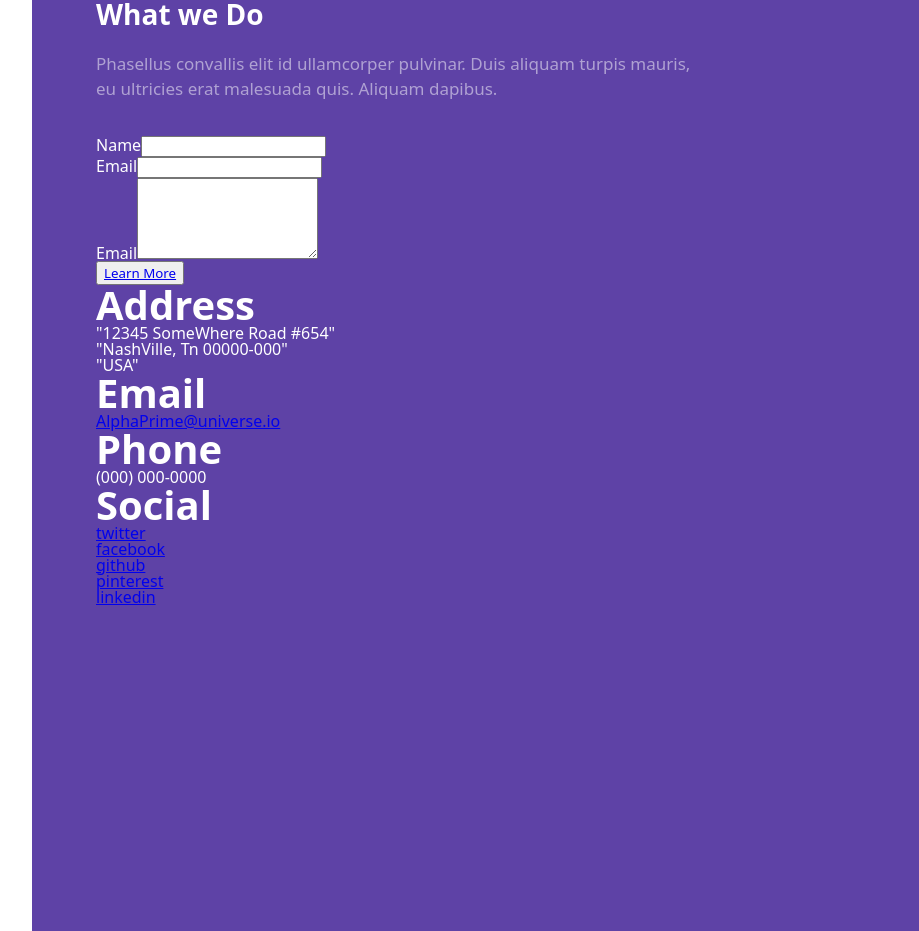
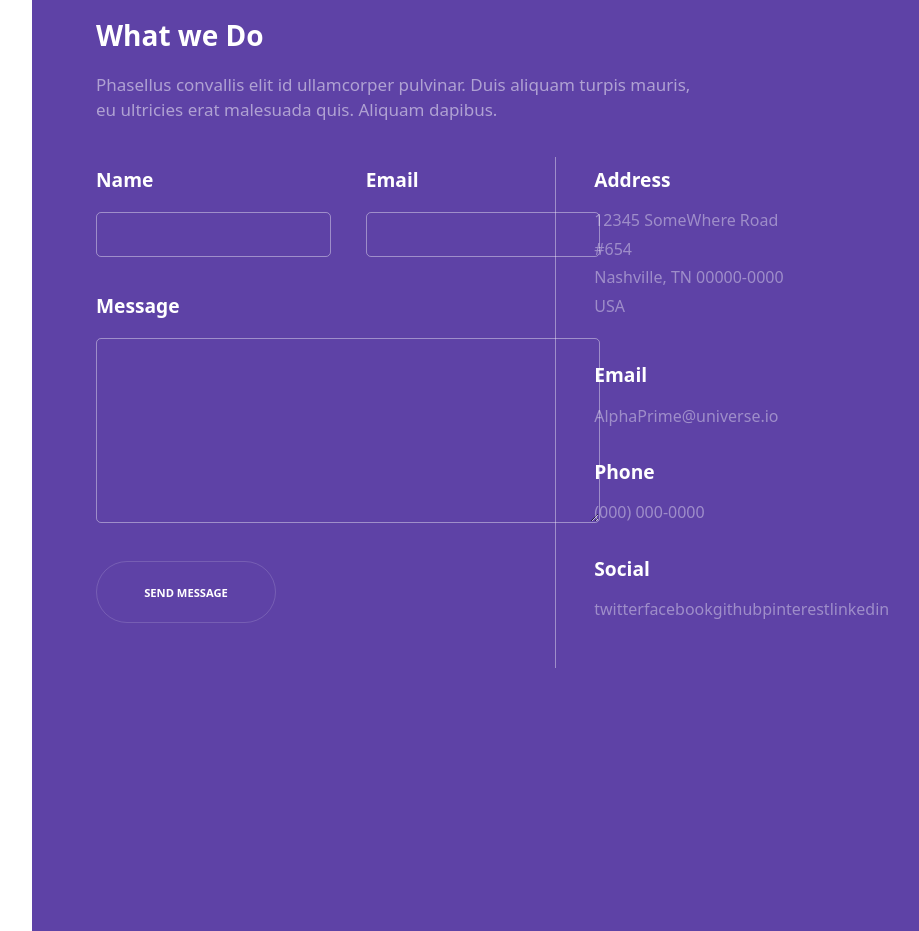
Before and after one commit to RandomSavage/spaceBridge, a Next.js app: page /home in a window 1280 px wide. Shown: the part 3040-3971 px from the top of the page, without its empty margins (280-1199 px from the left). Built offline with nearby package versions, Linux system fonts and the light colour scheme.

Commit message:
Styling Contact Component

```diff
--- a/components/UI/Contact/Contact.js
+++ b/components/UI/Contact/Contact.js
@@ -9,7 +9,7 @@ const Contact = () => {
         <p>Phasellus convallis elit id ullamcorper pulvinar. Duis aliquam turpis mauris,<br />eu ultricies erat malesuada quis. Aliquam dapibus.</p>
       </div>
       <div className="contact__split">
-        <section>
+        <section className="split-left">
         <form action="#" method="post">
         <div className="fields">
           <div className="field-half">
@@ -21,38 +21,37 @@ const Contact = () => {
             <input type="text" name="email" id="email" />
           </div>
           <div className="field-half">
-            <label>Email</label>
-            <textarea name="message" id="message" rows="5"></textarea>
+            <label>Message</label>
+            <textarea name="message" id="message" rows="10"></textarea>
           </div>
         </div>
         <button className="contact__actionBtn">
-          <a href="/" >Learn More</a>
+          <a href="/" >Send Message</a>
         </button>
       </form>
         </section>
-        <section>
-          <ul className="contact__contact-info">
-            <li>
+        <section className="split-right">
+          <ul className="contact-info">
+            <li className="li-header">
               <h3>Address</h3>
-              <span>
-                "12345 SomeWhere Road #654"
-                <br />
-                "NashVille, Tn 00000-000"
-                <br />
-                "USA"
-              </span>
+              <ul>
+                <li>12345 SomeWhere Road</li>
+                <li>#654</li>
+                <li>Nashville, TN 00000-0000</li>
+                <li>USA</li>
+              </ul>
             </li>
-            <li>
+            <li className="li-header">
               <h3>Email</h3>
               <a href="#">AlphaPrime@universe.io</a>
             </li>
-            <li>
+            <li className="li-header">
               <h3>Phone</h3>
               <span>
                 (000) 000-0000
               </span>
             </li>
-            <li>
+            <li className="li-header">
               <h3>Social</h3>
               <ul className="icons">
                 <li>
--- a/components/UI/Contact/_contact.scss
+++ b/components/UI/Contact/_contact.scss
@@ -17,6 +17,113 @@
       opacity: .5;
       margin-bottom: 2em;
     }
+  }
+  &__split{
+    display: flex;
+    flex-wrap: wrap;
+    .split-left{
+      width: calc(67% - 19.5em);
+      border-right: 1px solid rgba(255,255,255,.4);
+      padding: .8em 2em 0em 0em;
+      form{
+        .fields{
+          display: grid;
+          grid-template-columns: 1fr 1fr;
+          // padding-right: 20px;
+          .field-half{
+            display: flex;
+            flex-direction: column;
+            width: calc(1fr - 1.5em);
+            padding-right: 2.2em;
+            margin-bottom: 2.4em;
+            label{
+              font-size: 1.2em;
+              font-weight: bold;
+              margin-bottom: 1.2em;
+            }
+            input{
+              background: transparent;
+              font-size: 1em;
+              padding: .8em;
+              outline: none;
+              color: rgba(255,255,255,.4);
+              border: 1px solid rgba(255,255,255,.4);
+              border-radius: 5px;
+            }
+            textarea{
+              width: calc(200% + 2.4em);
+              background: transparent;
+              font-size: 1.1em;
+              padding: .8em;
+              outline: none;
+              color: rgba(255,255,255,.4);
+              border: 1px solid rgba(255,255,255,.4);
+              border-radius: 5px;
+            }
+          }
+        }
+      }
+    }
 
+    .split-right{
+      width: calc(32% - 19.5em);
+      padding: .8em 0em 0em 2.4em;
+      .contact-info{
+        margin-left: 0em;
+        width: 100%;
+        ul{
+          width: 200px;
+          li{
+            padding-bottom: .8em;
+          }
+        }
+          .li-header{
+            width: 200px;
+            color: rgba(255,255,255,.4);
+            margin-bottom: 2.4em;
+            h3{
+              font-size: 1.2em;
+              font-weight: bold;
+              margin-bottom: 1.2em;
+              color: #fff;
+            }
+            span{
+              color: rgba(255,255,255,.4);
+            }
+            br{
+              height: .5em;
+            }
+            a{
+              color: rgba(255,255,255,.4);
+              text-decoration: none;
+            }
+            .icons{
+              display: flex;
+              flex-direction: row;
+            }
+          }
+      }
+    }
+  }
+  &__actionBtn{
+    border: solid 1px rgba(255, 255, 255, 0.15);
+    border-radius: 3em;
+    font-size: .7em;
+    font-weight: bold;
+    text-align: center;
+    text-transform: uppercase;
+    width: 180px;
+    background: transparent;
+    outline: none;
+    padding: 2em 2em;
+    transition: background 0.2s ease, border-bottom-color 0.2s ease;
+    margin-top: 0em;
+    &:hover{
+    background: rgba(255, 255, 255, 0.15);
+    }
+    a{
+      color: #fff;
+      text-decoration: none;
+    }
   }
 }
```
Also changed, not shown: components/UI/Contact/dist/_contact.css.
